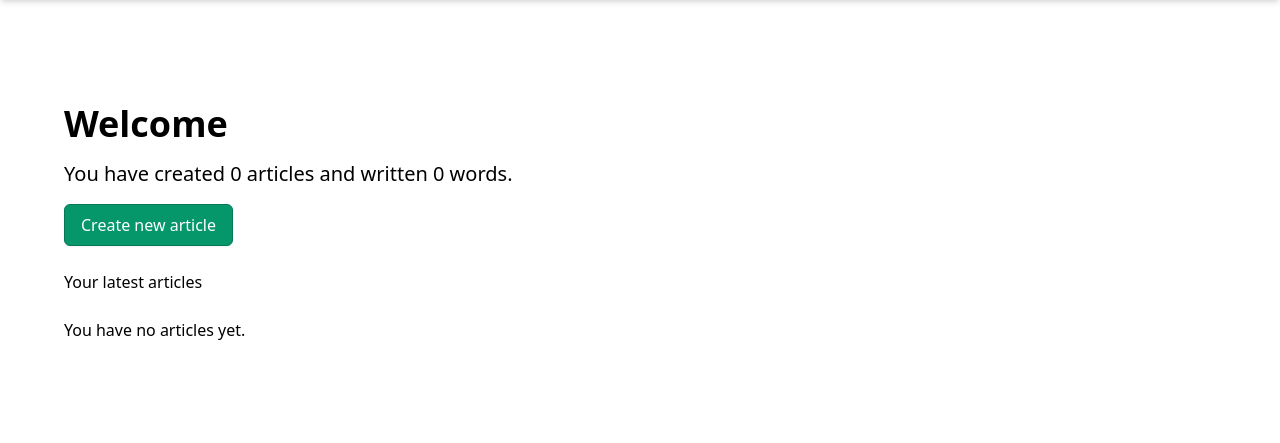
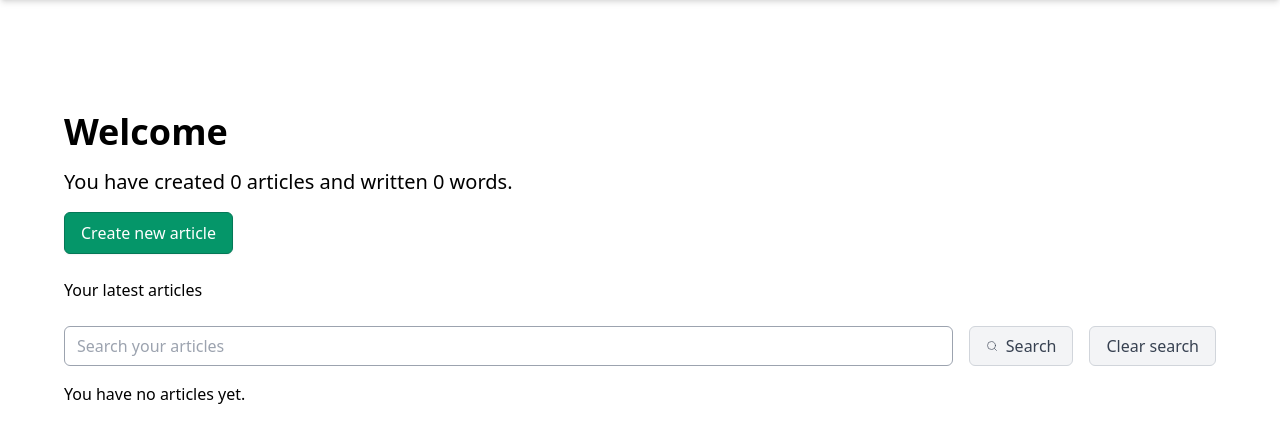
Before and after one commit to DariaAlekseeva/djangocourse, a Django app: page /articles/ in a window 1280 px wide. Shown: the part 75-518 px from the top of the page. Run offline with Django 5.2, Linux system fonts and the light colour scheme; a user stored in the database is signed in; data that the repository does not hold is empty; some libraries are stand-ins or nearby versions.

Commit message:
added pagination and search to the app

```diff
--- a/app/views.py
+++ b/app/views.py
@@ -1,4 +1,6 @@
 from typing import Any
+
+from django.contrib.messages.views import SuccessMessageMixin
 from django.db.models.query import QuerySet
 from django.shortcuts import render
 from django.urls import reverse_lazy
@@ -18,9 +20,14 @@ class ArticleListView(LoginRequiredMixin, ListView):
     template_name = "app/home.html"
     model = Article
     context_object_name = "articles"
+    paginate_by = 5
 
     def get_queryset(self) -> QuerySet[Any]:
-        return Article.objects.filter(creator=self.request.user).order_by("-created_at")
+        search =self.request.GET.get("search")
+        queryset = super().get_queryset().filter(creator=self.request.user)
+        if search:
+            queryset = queryset.filter(title__search=search)
+        return queryset.order_by("-created_at")
 
 class ArticleCreateView(LoginRequiredMixin, CreateView):
     template_name = "app/article_create.html"
@@ -45,10 +52,11 @@ class ArticleUpdateView(LoginRequiredMixin, UserPassesTestMixin, UpdateView):
 
 
 
-class ArticleDeleteView(LoginRequiredMixin, UserPassesTestMixin, DeleteView):
+class ArticleDeleteView(LoginRequiredMixin, UserPassesTestMixin, SuccessMessageMixin, DeleteView):
     template_name = "app/article_delete.html"
     model = Article
     success_url = reverse_lazy("home")
+    success_message = "Article deleted successfully"
     context_object_name = "article"
 
     def test_func(self) -> bool | None:
--- a/djangocourse/settings.py
+++ b/djangocourse/settings.py
@@ -40,6 +40,7 @@ DJANGO_APPS = [
     "django.contrib.contenttypes",
     "django.contrib.sessions",
     "django.contrib.messages",
+    "django.contrib.postgres",
     "django.contrib.staticfiles",
     "django.contrib.humanize",
 ]
--- a/static/output.css
+++ b/static/output.css
@@ -635,6 +660,18 @@ video {
   display: flex;
 }
 
+.hidden {
+  display: none;
+}
+
+.h-10 {
+  height: 2.5rem;
+}
+
+.h-3 {
+  height: 0.75rem;
+}
+
 .h-4 {
   height: 1rem;
 }
@@ -647,8 +684,16 @@ video {
   height: 1.5rem;
 }
 
+.h-7 {
+  height: 1.75rem;
+}
+
 .w-0 {
   width: 0px;
+}
+
+.w-3 {
+  width: 0.75rem;
 }
 
 .w-4 {
@@ -679,6 +728,10 @@ video {
   max-width: 36rem;
 }
 
+.flex-grow {
+  flex-grow: 1;
+}
+
 .basis-2\/5 {
   flex-basis: 40%;
 }
@@ -705,6 +762,10 @@ video {
 
 .justify-end {
   justify-content: flex-end;
+}
+
+.justify-center {
+  justify-content: center;
 }
 
 .justify-between {
@@ -721,6 +782,12 @@ video {
 
 .gap-6 {
   gap: 1.5rem;
+}
+
+.space-x-4 > :not([hidden]) ~ :not([hidden]) {
+  --tw-space-x-reverse: 0;
+  margin-right: calc(1rem * var(--tw-space-x-reverse));
+  margin-left: calc(1rem * calc(1 - var(--tw-space-x-reverse)));
 }
 
 .space-y-2 > :not([hidden]) ~ :not([hidden]) {
@@ -788,6 +855,11 @@ video {
   border-color: rgb(209 213 219 / var(--tw-border-opacity, 1));
 }
 
+.border-gray-400 {
+  --tw-border-opacity: 1;
+  border-color: rgb(156 163 175 / var(--tw-border-opacity, 1));
+}
+
 .border-gray-700 {
   --tw-border-opacity: 1;
   border-color: rgb(55 65 81 / var(--tw-border-opacity, 1));
@@ -824,6 +913,11 @@ video {
 .px-2 {
   padding-left: 0.5rem;
   padding-right: 0.5rem;
+}
+
+.px-3 {
+  padding-left: 0.75rem;
+  padding-right: 0.75rem;
 }
 
 .px-4 {
@@ -921,6 +1015,11 @@ video {
 .text-emerald-600 {
   --tw-text-opacity: 1;
   color: rgb(5 150 105 / var(--tw-text-opacity, 1));
+}
+
+.text-gray-500 {
+  --tw-text-opacity: 1;
+  color: rgb(107 114 128 / var(--tw-text-opacity, 1));
 }
 
 .text-gray-600 {
--- a/templates/app/article_delete.html
+++ b/templates/app/article_delete.html
@@ -5,10 +5,10 @@
     <h1 class="subtitle mb-2 text-4xl font-bold">Delete Article</h1>
     <p class="text-lg mb-6">Are you sure you want to delete "{{ article.title }}"?</p>
 
-    <form method="POST" cclass="flex items-center gap-4">
+    <form method="POST" cclass="flex items-center gap-4" action="{% url 'delete_article' article.id %}">
         {% csrf_token %}
         <button type="submit" class="button danger">Yes, delete it</button>
-        <a href="{% url 'home' %}" class="button secondary"> {% include "svgs/arrow-left.svg" with class="inline-block w-4 h-6 mt-[-2px] mr-2"%} No, take me back</a>
+        <a href="{% url 'update_article' article.id %}" class="button secondary"> {% include "svgs/arrow-left.svg" with class="inline-block w-4 h-6 mt-[-2px] mr-2"%} No, take me back</a>
     </form>
 
 </main>
--- a/templates/app/home.html
+++ b/templates/app/home.html
@@ -1,4 +1,3 @@
-
 {% extends "base.html" %}
 {% load humanize %}
 
@@ -14,6 +13,15 @@
     <a class="button primary inline-block mb-6 w-full sm:w-auto text-center" href="{% url "create_article" %}">Create new article</a>
 
     <h2 class="subtitle mb-6">Your latest articles</h2>
+    <form method="GET" class="mb-4 flex items-center space-x-4">
+        <input class="flex-grow border border-gray-400 rounded-md focus:ring-2 focus:ring-emerald-500 focus:border-emerald-500 px-3 h-10"
+        type="search" name="search" placeholder="Search your articles" value="{{ request.GET.search }}">
+        <button class="flex button secondary items-center justify-center h-10 ml-2" type="submit">
+            {% include "svgs/magnifier.svg" with class="h-3 w-3 mr-2" %}
+            Search
+        </button>
+        <a href="{% url 'home' %}" class="button secondary h-10 flex items-center justify-center ml-2">Clear search</a>
+    </form>
 
     {% if articles %}
     <ul>
@@ -23,12 +31,27 @@
                     class="text-2xl flex items-center"
                     href="{% url "update_article" article.id %}">
                     {{ article.title }}
-                    <span class="ml-2 px-4 py-0.5 text-xs rounded-sm uppercase bg-gray-200">{{ article.status }}</span>
+                    <span class="ml-2 px-4 py-0.5 text-xs rounded-sm uppercase article-status-{{ article.status }}">{{ article.status }}</span>
                 </a>
                 <p class="text">{{ article.word_count }} word{{ article.word_count | pluralize}}</p>
             </li>
         {% endfor %}
         </ul>
+        {% if is_paginated %}
+            <div class="flex flex-row justify-center items-center text-xl mt-6">
+                {% if page_obj.has_previous %}
+                    <a class="mx-2" href="?page={{ page_obj.previous_page_number }}{%if request.GET.search%}&search={{ request.GET.search }}{%endif%}">
+                        {% include "svgs/chevron-left.svg" with class="h-7 w-7 border border-gray-400 rounded-md p-1" %}
+                    </a>
+                {% endif %}
+                <span>Page {{page_obj.number}} of {{page_obj.paginator.num_pages}}</span>
+                {% if page_obj.has_next %}
+                    <a class="mx-2" href="?page={{ page_obj.next_page_number }}{%if request.GET.search%}&search={{ request.GET.search }}{%endif%}">
+                        {% include "svgs/chevron.svg" with class="h-7 w-7 border border-gray-400 rounded-md p-1" %}
+                    </a>
+                {% endif %}
+            </div>
+        {% endif %}
     {% else %}
         <p>You have no articles yet.</p>
     {% endif %}
--- a/templates/base.html
+++ b/templates/base.html
@@ -9,7 +9,7 @@
   <link rel="stylesheet" href="{% static 'output.css'%}">
   <link rel="stylesheet" href="https://cdn.jsdelivr.net/npm/easymde/dist/easymde.min.css">
   <script src="https://cdn.jsdelivr.net/npm/easymde/dist/easymde.min.js"></script>
-
+  <script src="https://unpkg.com/htmx.org@2.0.4"></script>
   {% block extra_head %}
   {% endblock extra_head %}
 </head>
@@ -47,6 +47,15 @@
       </div>
     </nav>
     <div class="p-2 md:p-4 lg:p-6">
+    <div class="flex justify-center mt-2 text-gray-500 font-semibold">
+      {% if messages %}
+        <ul>
+          {% for message in messages %}
+            <li class="border p-2 border-gray-400 bg-gray-200 rounded-md {{ message.tags }}">{{ message }}</li>
+          {% endfor %}
+        </ul>
+      {% endif %}
+    </div>
       {% block base_content %}
 
       {% endblock base_content %}
```
Also changed, not shown: other parts of static/output.css (+56 -0 lines), templates/app/article_update.html (line endings or trailing spaces), templates/svgs/chevron-left.svg (added), templates/svgs/magnifier.svg (added).
